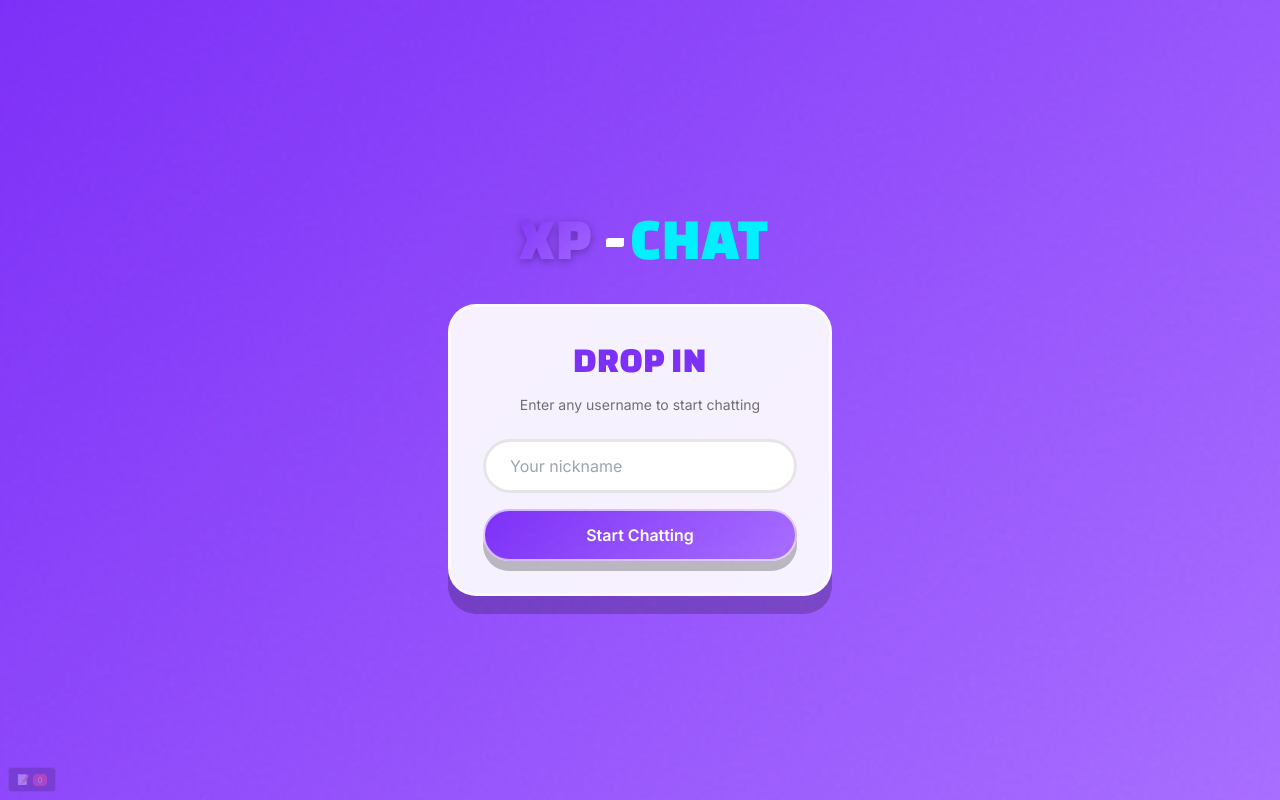
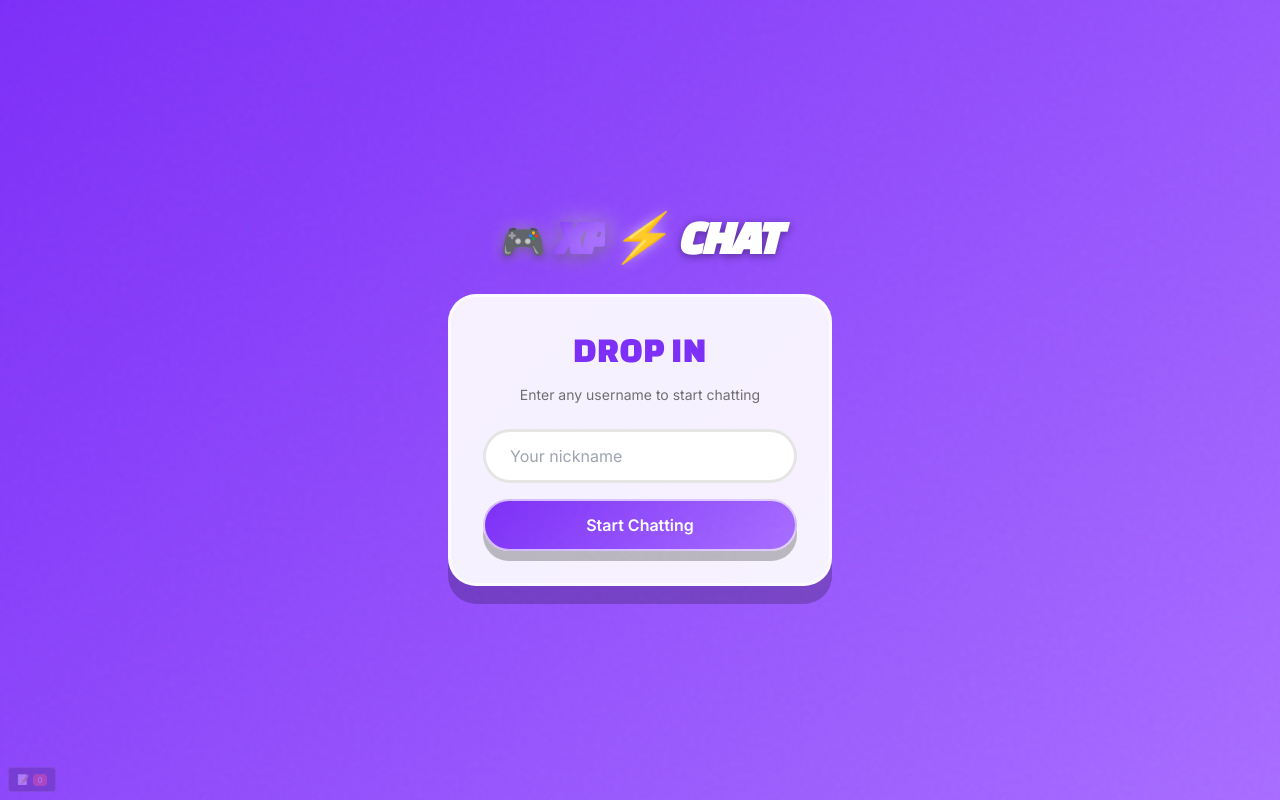
Before and after one commit to MapleteamXP/thexpchat, a React (Vite) app: page / in a window 1280 px wide. Built offline with nearby package versions, Linux system fonts and the light colour scheme.

Commit message:
Add files via upload

```diff
--- a/src/App.tsx
+++ b/src/App.tsx
@@ -6,29 +6,64 @@ import { useStableChat } from './hooks/useStableChat';
 import { useRobustAV } from './hooks/useRobustAV';
 import { searchYoutube } from './lib/youtube';
 
-// Theme-aware Logo
+// Theme-aware Logo - Gamer Style
 const XPChatLogo = ({ theme, size = 'normal' }: { theme: Theme; size?: 'small' | 'normal' | 'large' }) => {
   const sizeClasses = {
-    small: 'text-xl',
-    normal: 'text-3xl',
-    large: 'text-5xl md:text-6xl'
+    small: { text: 'text-lg', icon: 'text-base' },
+    normal: { text: 'text-2xl', icon: 'text-xl' },
+    large: { text: 'text-4xl md:text-5xl', icon: 'text-3xl md:text-4xl' }
   };
 
   return (
-    <div className={`font-display ${sizeClasses[size]} flex items-center gap-1`}>
+    <div className={`font-display ${sizeClasses[size].text} flex items-center gap-1.5 select-none`}>
+      {/* Gaming Controller Icon */}
       <span
-        className="px-2 py-1 rounded-lg"
+        className="relative"
+        style={{
+          filter: 'drop-shadow(0 0 8px rgba(255,255,255,0.4)) drop-shadow(0 2px 4px rgba(0,0,0,0.5))'
+        }}
+      >
+        <span className={sizeClasses[size].icon}>🎮</span>
+      </span>
+
+      {/* XP Text - Bold Gaming Style */}
+      <span
+        className="font-black tracking-tighter"
         style={{
           background: theme.gradient,
           WebkitBackgroundClip: 'text',
           WebkitTextFillColor: 'transparent',
-          filter: 'drop-shadow(0 2px 4px rgba(0,0,0,0.3))'
+          filter: 'drop-shadow(0 0 12px rgba(255,255,255,0.3)) drop-shadow(0 3px 6px rgba(0,0,0,0.4))',
+          textShadow: '0 0 20px rgba(255,255,255,0.2)',
+          fontStyle: 'italic'
         }}
       >
         XP
       </span>
-      <span style={{ color: theme.textColor }}>-</span>
-      <span style={{ color: theme.accent }}>chat</span>
+
+      {/* Lightning Separator */}
+      <span
+        className="font-black"
+        style={{
+          color: theme.accent,
+          filter: 'drop-shadow(0 0 6px rgba(255,255,255,0.5))',
+          fontStyle: 'italic'
+        }}
+      >
+        ⚡
+      </span>
+
+      {/* CHAT Text */}
+      <span
+        className="font-black tracking-tight"
+        style={{
+          color: theme.textColor,
+          filter: 'drop-shadow(0 2px 4px rgba(0,0,0,0.4))',
+          fontStyle: 'italic'
+        }}
+      >
+        CHAT
+      </span>
     </div>
   );
 };
```
